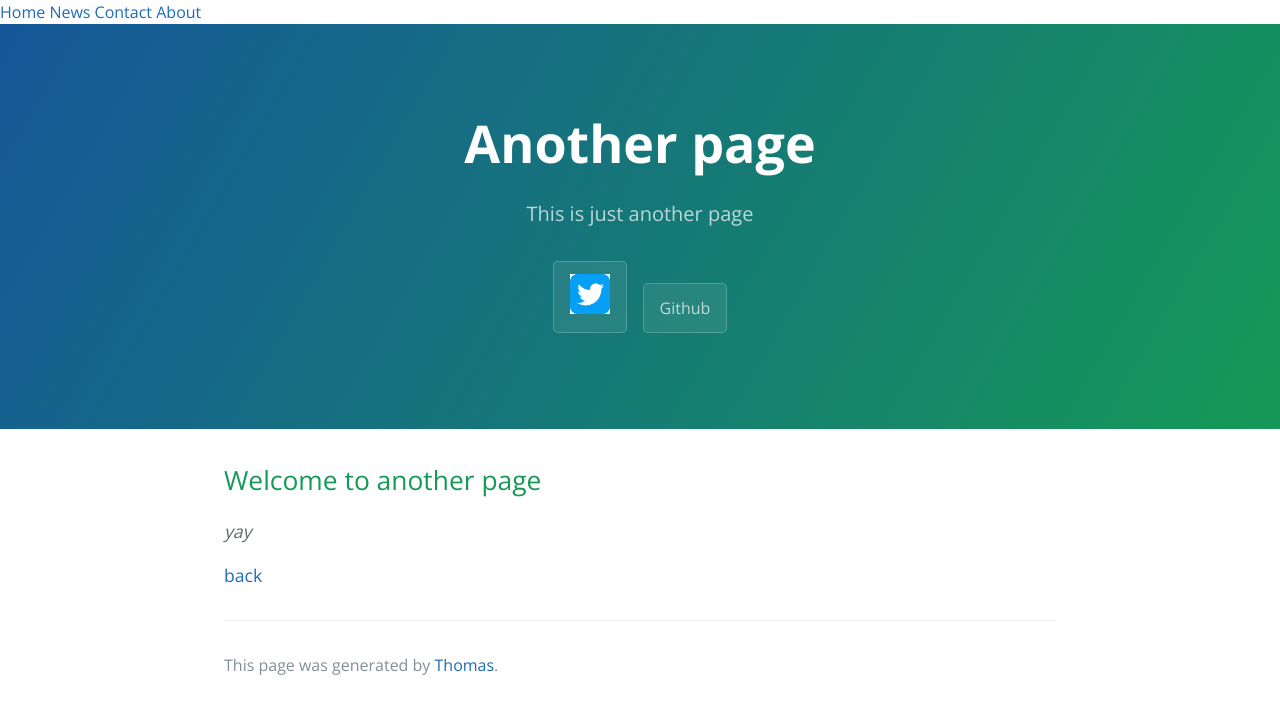
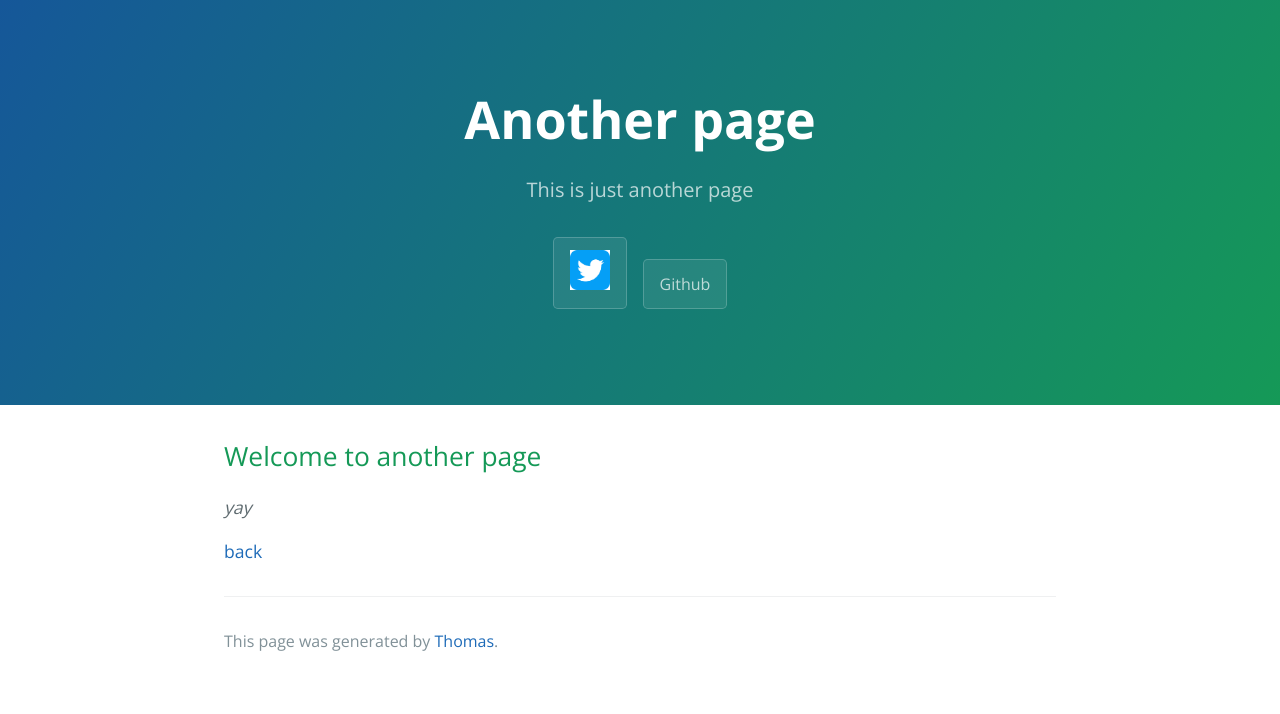
Before and after one commit to srrudrar/srrudrar.github.io, a Jekyll site: the page built from another-page.md, in a window 1280 px wide. Shown: the top 714 px of the page. Built offline with Jekyll 4.4.1, drawn with Linux system fonts in a browser that asks for light colours.

Commit message:
Update default.html

```diff
--- a/_layouts/default.html
+++ b/_layouts/default.html
@@ -15,12 +15,6 @@
   <body>
     <a id="skip-to-content" href="#content">Skip to the content.</a>
 
-    <div class="topnav">
-  <a class="active" href="#home">Home</a>
-  <a href="#news">News</a>
-  <a href="#contact">Contact</a>
-  <a href="#about">About</a>
-</div>
 
     <header class="page-header" role="banner">
       <h1 class="project-name">{{ page.title | default: site.title | default: site.github.repository_name }}</h1>
```
